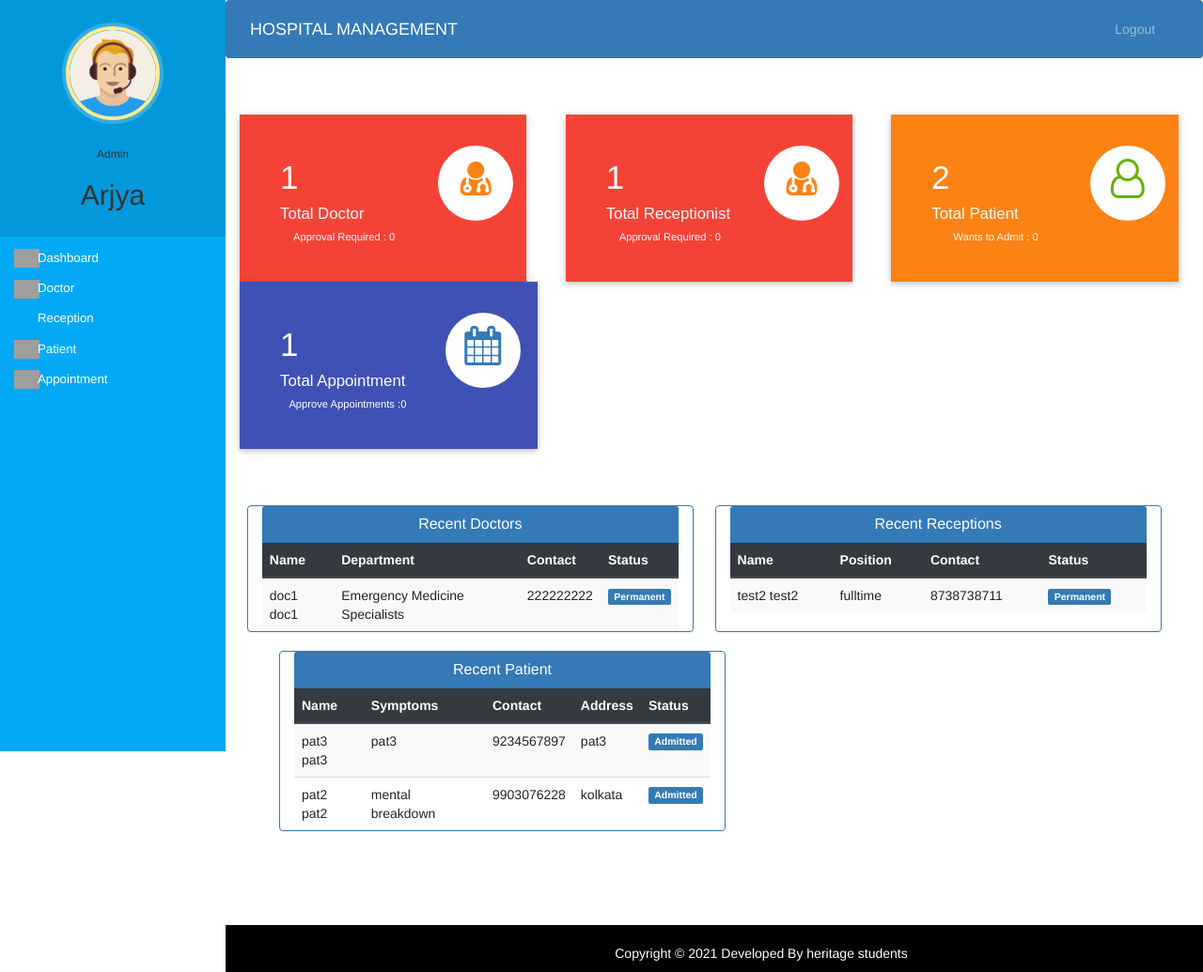
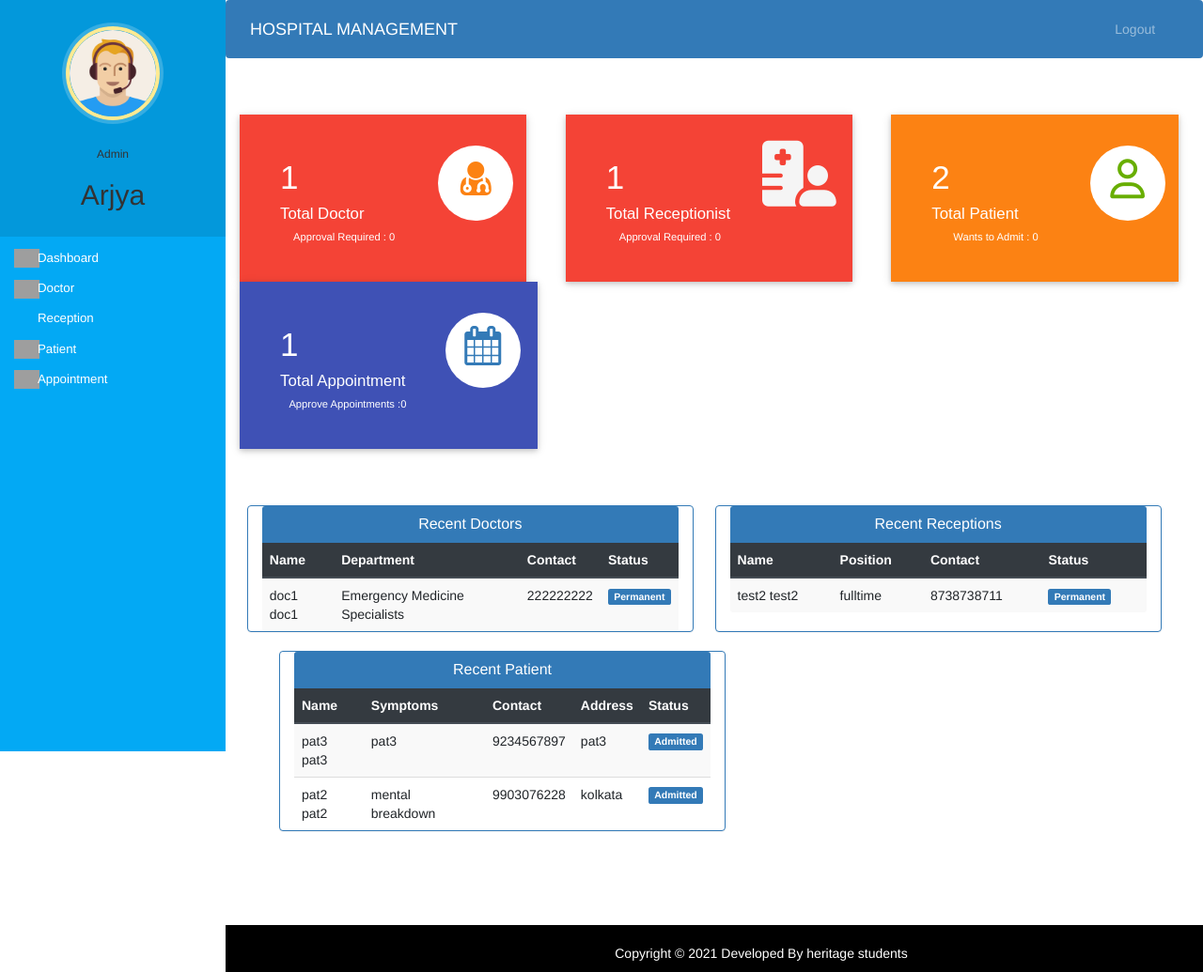
Before and after one commit to Ashsakshi19/hospitalManagementDjango, a Django app: page /admin-dashboard in a window 1280 px wide; the page is wider, and only the part inside the window is pictured. Shown: that part at 94% size. Run offline with Django 3.2, Linux system fonts and the light colour scheme; a user stored in the database is signed in; data comes from the database, SQL or seed files in the repository; both versions use the stored data as it was after the commit; some libraries are stand-ins or nearby versions; grey boxes are pictures that could not be loaded.

Commit message:
add reception logo in admin dashboard

```diff
--- a/templates/hospital/admin_dashboard_cards.html
+++ b/templates/hospital/admin_dashboard_cards.html
@@ -128,11 +128,15 @@
     .market-update-left {
       padding: 0px;
     }
+    .fa-hospital-user{
+      color: whitesmoke;
+    }
   </style>
   <link rel="stylesheet" href="https://maxcdn.bootstrapcdn.com/bootstrap/3.4.1/css/bootstrap.min.css">
   <script src="https://ajax.googleapis.com/ajax/libs/jquery/3.5.1/jquery.min.js"></script>
   <script src="https://maxcdn.bootstrapcdn.com/bootstrap/3.4.1/js/bootstrap.min.js"></script>
   <link rel="stylesheet" href="https://cdnjs.cloudflare.com/ajax/libs/font-awesome/4.7.0/css/font-awesome.min.css">
+  <script src="https://kit.fontawesome.com/f299980a56.js" crossorigin="anonymous"></script>
 </head>
 
 <body>
@@ -159,7 +163,7 @@
           <p>Approval Required : {{pendingreceptioncount}}</p>
         </div>
         <div class="col-md-4 market-update-right">
-          <i class="fa fa-user-md"></i>
+          <i class="fas fa-hospital-user fa-5x"></i>
         </div>
         <div class="clearfix"> </div>
       </div>
```
Also changed, not shown: db.sqlite3.
